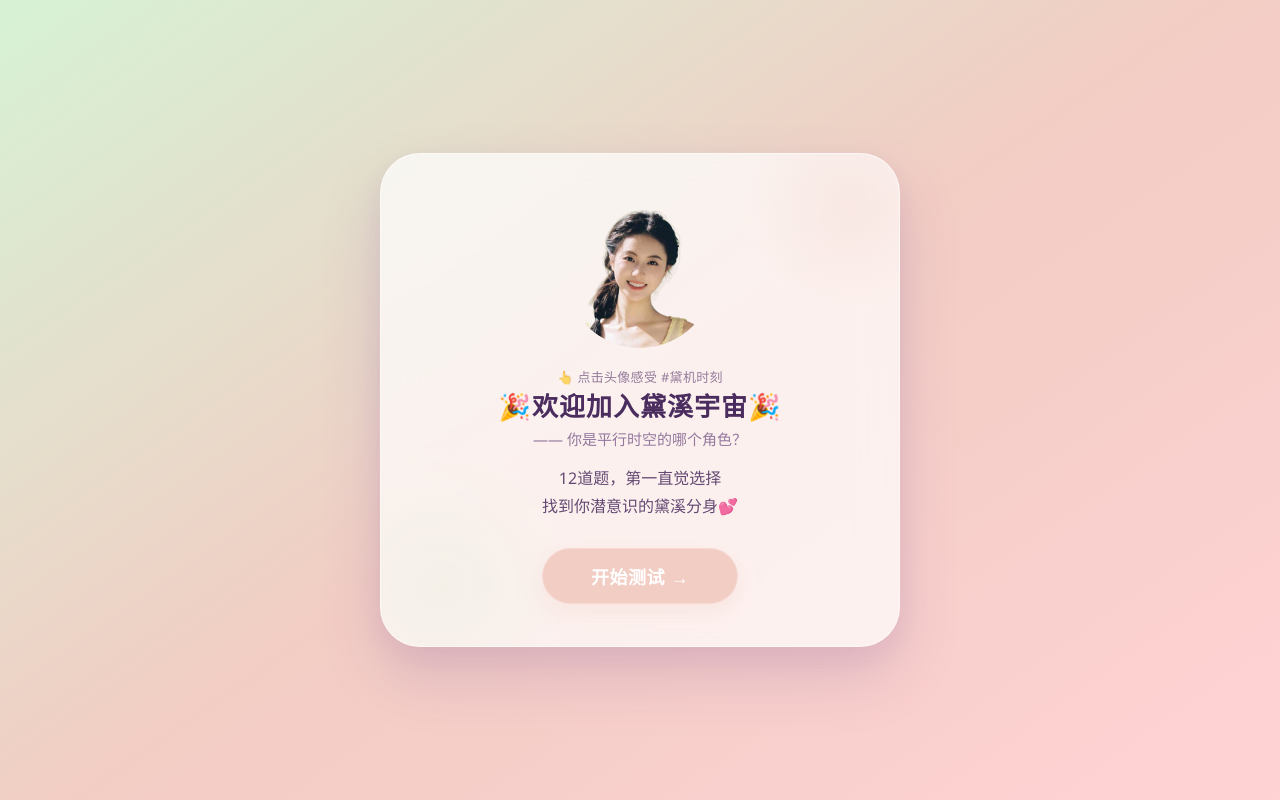
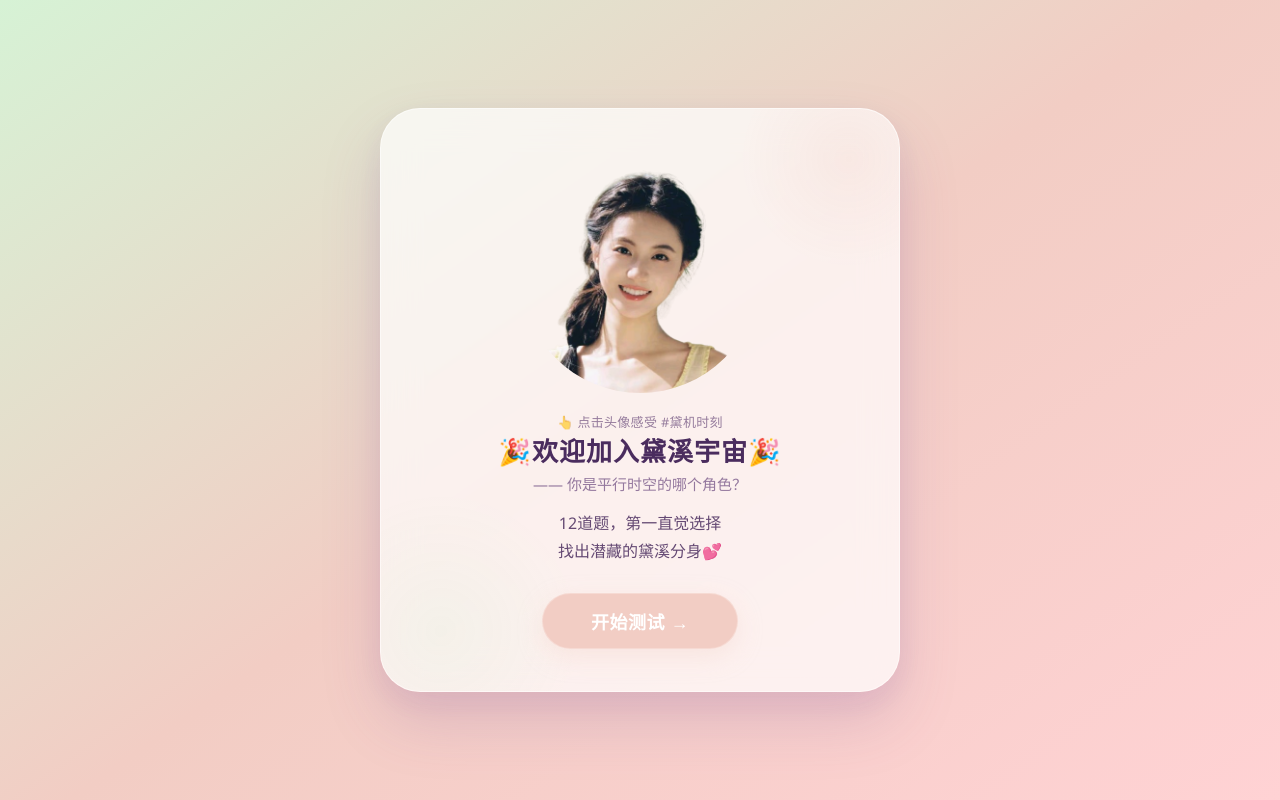
Before and after one commit to YCXAZZO/zdx-role-test, a plain HTML site: page index.html in a window 1280 px wide. Drawn offline with nearby package versions, Linux system fonts and the light colour scheme.

Commit message:
Update index.html

```diff
--- a/index.html
+++ b/index.html
@@ -194,8 +194,8 @@
         /* ② 图标替换为图片（样式示例） */
         .hero-icon {
             display: block;
-            width: 150px;
-            height: 150px;
+            width: 240px;
+            height: 240px;
             margin: 0 auto 10px;
             border-radius: 50%;
             object-fit: cover;
@@ -843,7 +843,7 @@
         // 数据（新增 cards 数组，支持多张剧照）
         // =============================================================
         const DATA = {
-            introText: "12道题，第一直觉选择<br>找到你潜意识的黛溪分身💕",
+            introText: "12道题，第一直觉选择<br>找出潜藏的黛溪分身💕",
             shareSlogan: "我测出自己和赵黛溪饰演的【{{roleName}}】高度契合！快来测测你的本命角色是谁",
             rolePriority: ["hujuaner", "wushuang", "wangruolan", "zhangyuanman", "meiqing", "xiaoyun"],
             roleData: {
```
